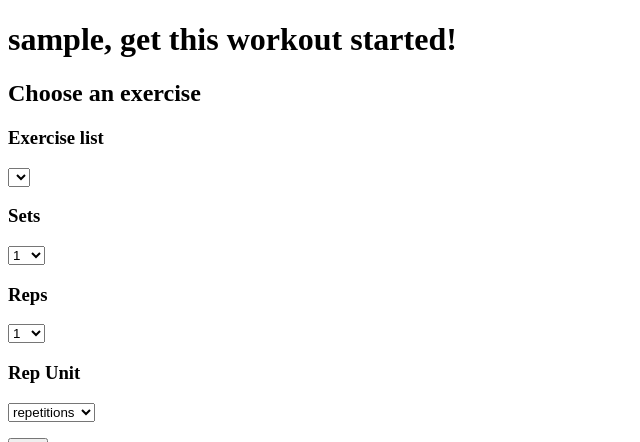
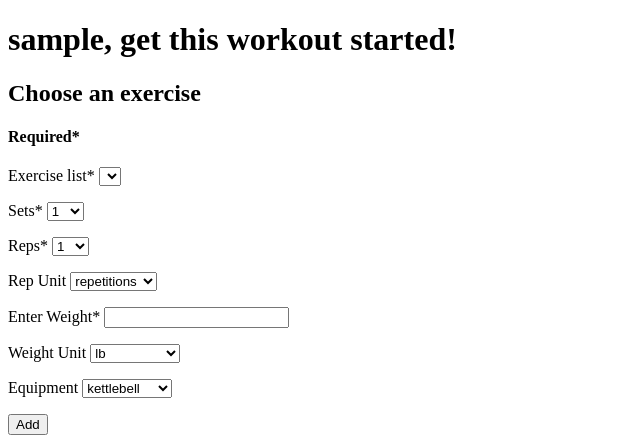
Before and after one commit to Jessica-chap/hb-final-project, a Flask app: page /create_workout in a window 1280 px wide. Shown: the top 442 px of the page, without its empty margins (0-640 px from the left). Run offline with Flask 2, Linux system fonts and the light colour scheme; the visitor is signed in with stand-in values (Sample User, id 1); data comes from the database, SQL or seed files in the repository; data that the repository does not hold is empty.

Commit message:
all table entries updating with user selection

```diff
--- a/crud.py
+++ b/crud.py
@@ -97,6 +97,15 @@ def get_we_repunit():
     will update with API inormation"""
     return ['repetitions','seconds', 'minutes', 'until failure' ]
 
+def get_we_weightunit():
+    """to test connection betwen server and html
+    will update with API information"""
+    return ['lb', 'kg', 'bodyweight']
+
+def get_we_equipment():
+
+    return['kettlebell', 'dumbells', 'bodyweight', 'swiss ball']
+
 def get_workout_by_id(workout_id):
     """Return a workout object with id"""
 
--- a/server.py
+++ b/server.py
@@ -115,15 +115,19 @@ def new_workout_form():
 
     exercise_list = crud.Exercise.query.all()
     repunit_list = crud.get_we_repunit()
+    weightunit_list = crud.get_we_weightunit()
+    equipment_list = crud.get_we_equipment()
     # print('*'*20)
     # print('*'*20)
-    # print(repunit_list)
+    # print(equipment_list)
     # print('*'*20)
     # print('*'*20)
 
     return render_template('create_workout.html',
                             exercise_list= exercise_list,
                             repunit_list=repunit_list,
+                            weightunit_list=weightunit_list,
+                            equipment_list=equipment_list,
                             name=user.user_name)
 
 
@@ -140,20 +144,26 @@ def add_exercise_to_workout():
     we_sets = request.form.get('exercise_sets')
     we_reps = request.form.get('exercise_reps')
     we_repunit = request.form.get('exercise_repunit')
+    we_weight = request.form.get('exercise_weight')
+    we_weightunit = request.form.get('exercise_weightunit')
+    we_equipment = request.form.get('exercise_equipment')
 
     create_we = crud.create_workout_exercise(workout, exercise,
-                                            we_sets, we_reps, we_repunit)
-    # print('*'*20)
-    # print('*'*20)
-    # print(create_we.we_repunit)
-    # print('*'*20)
+                                            we_sets, we_reps,
+                                            we_repunit, we_weight,
+                                            we_weightunit, we_equipment)
+
+
 
     ##               "JS name": model.py name
     res_dict= {"exercise_selection": create_we.exercise.exercise_name,
                 "exercise_sets": create_we.we_sets,
                 "exercise_reps": create_we.we_reps,
                 "exercise_repunit": create_we.we_repunit,
-                "exercise_info": create_we.exercise.exercise_info}
+                "exercise_info": create_we.exercise.exercise_info,
+                "exercise_weight": create_we.we_weight,
+                "exercise_weightunit": create_we.we_weightunit,
+                "exercise_equipment": create_we.we_equipment}
 
     return jsonify(res_dict)
 
--- a/static/js/exerciseList.js
+++ b/static/js/exerciseList.js
@@ -1,12 +1,17 @@
 "use strict";
 
-  const addItemToTable = (exercise, sets, reps, repunit, info) => {
+  const addItemToTable = (exercise, sets, reps,
+                          repunit, info, weight,
+                          weightunit, equipment) => {
     $('#user-exercise-selections').append("<tr>" +
             "<td>" + exercise + "</td>" +
             "<td>" + sets + "</td>" +
             "<td>" + reps + "</td>" +
             "<td>" + repunit + "</td>" +
             "<td>" + info + "</td>" +
+            "<td>" + weight + "</td>" +
+            "<td>" + weightunit + "</td>" +
+            "<td>" + equipment + "</td>" +
             "</tr>");
   };
 
@@ -18,14 +23,19 @@
         'exercise_selection': $("#exercise_name").val(),
         'exercise_sets': $("#exercise_sets").val(),
         'exercise_reps': $("#exercise_reps").val(),
-        'exercise_repunit': $("#exercise_repunit").val()
+        'exercise_repunit': $("#exercise_repunit").val(),
+        'exercise_weight': $("#exercise_weight").val(),
+        'exercise_weightunit': $("#exercise_weightunit").val(),
+        'exercise_equipment': $("#exercise_equipment").val()
     }
 
     $.post("/add_exercise", formInputs, (res) => {
       console.log(res.exercise_info);
       addItemToTable(res.exercise_selection,
                     res.exercise_sets, res.exercise_reps,
-                    res.exercise_repunit, res.exercise_info);
+                    res.exercise_repunit, res.exercise_info,
+                    res.exercise_weight, res.exercise_weightunit,
+                    res.exercise_equipment);
       // alert('workout successfully added!');
     })
   });
--- a/templates/create_workout.html
+++ b/templates/create_workout.html
@@ -5,12 +5,13 @@
   <h1>{{name}}, get this workout started!</h1>
 
   <h2>Choose an exercise</h2>
+  <h4>Required*</h4>
 
     <form id= "exercise-form">
 
       <p id="add-exercise">
-        <h3>Exercise list</h3>
-          <select id= "exercise_name" name="exercise_selection">
+        <label>Exercise list*</label>
+          <select id= "exercise_name" name="exercise_selection" required>
            {% for exercise in exercise_list %}
 
               <option  value="{{exercise.exercise_id}}">
@@ -21,8 +22,8 @@
   </p>
 
   <p id="add-sets">
-    <h3>Sets</h3>
-      <select id = "exercise_sets" name="exercise_sets">
+    <label>Sets*</label>
+      <select id = "exercise_sets" name="exercise_sets" required>
         {% for i in range(1,21) %}
           <option value = "{{i}}">{{i}}</option>"
         {% endfor %}
@@ -30,8 +31,8 @@
   </p>
 
   <p id="add-reps">
-    <h3>Reps</h3>
-      <select id = "exercise_reps" name="exercise_reps">
+    <label>Reps*</label>
+      <select id = "exercise_reps" name="exercise_reps" required>
         {% for i in range(1,50) %}
           <option value = "{{i}}">{{i}}</option>"
         {% endfor %}
@@ -39,7 +40,7 @@
   </p>
 
   <p id="add-repunit">
-    <h3>Rep Unit</h3>
+    <label>Rep Unit</label>
       <select id= "exercise_repunit" name="exercise_repunit">
        {% for unit in repunit_list %}
           <option  value="{{unit}}">{{unit}}</option>
@@ -48,12 +49,41 @@
     </select>
 </p>
 
+  <p id="add-weight">
+    <label>Enter Weight*</label>
+      <input
+        id = "exercise_weight"
+        type = "text"
+        name="exercise_weight" required>
+  </p>
+
+  <p id="add-weightunit">
+    <label>Weight Unit</label>
+      <select id= "exercise_weightunit" name="exercise_weightunit">
+       {% for unit in weightunit_list %}
+          <option  value="{{unit}}">{{unit}}</option>
+
+        {% endfor %}
+    </select>
+</p>
+
+  <p id="add-equipment">
+    <label>Equipment</label>
+      <select id= "exercise_equipment" name="exercise_equipment">
+      {% for unit in equipment_list %}
+          <option  value="{{unit}}">{{unit}}</option>
+
+        {% endfor %}
+    </select>
+  </p>
 
     <p>
       <form>
         <button id="submit-exercise" type="submit" >Add</button>
       </form>
     </p>
+
+
 
   </form>
 
```
